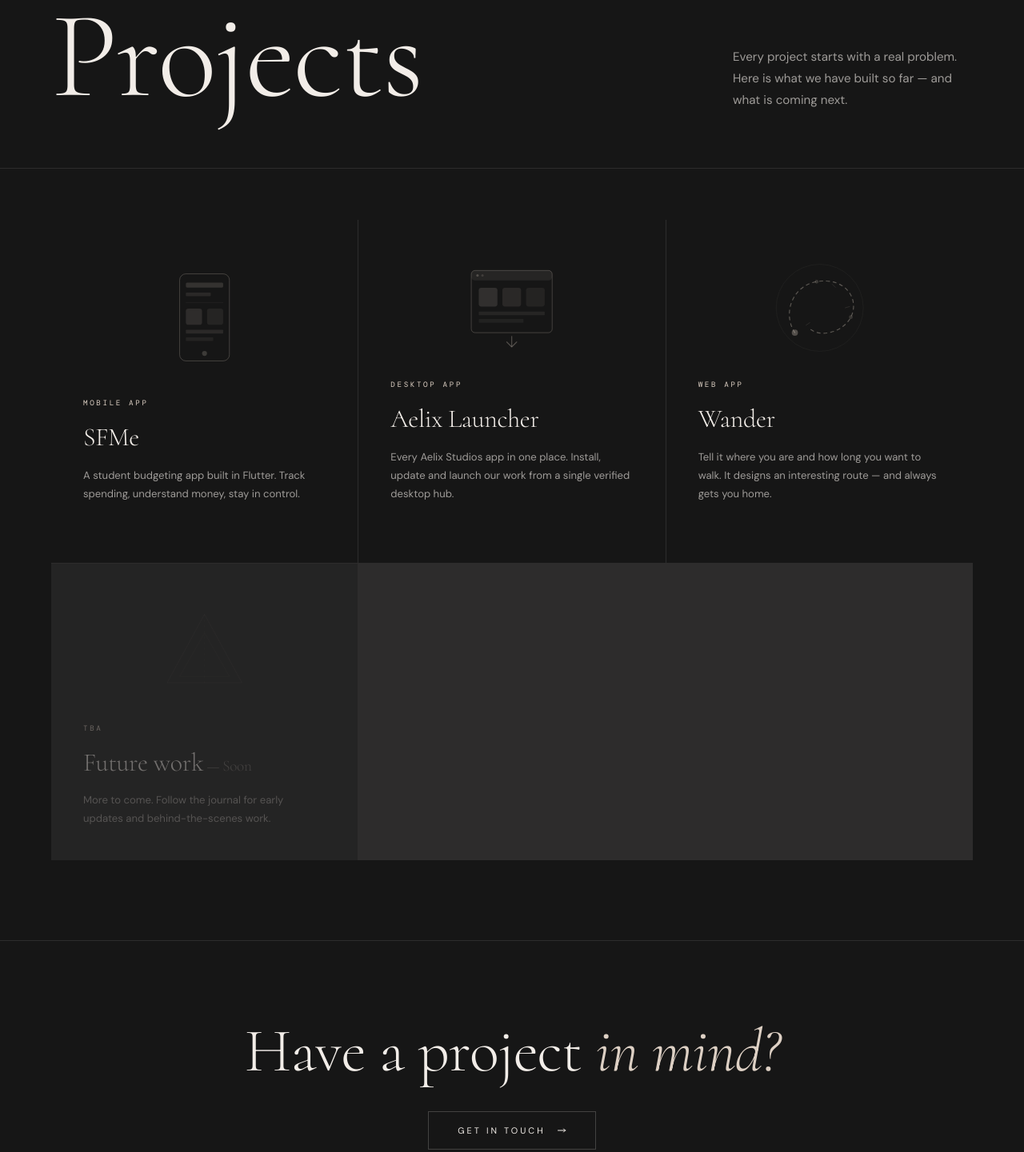
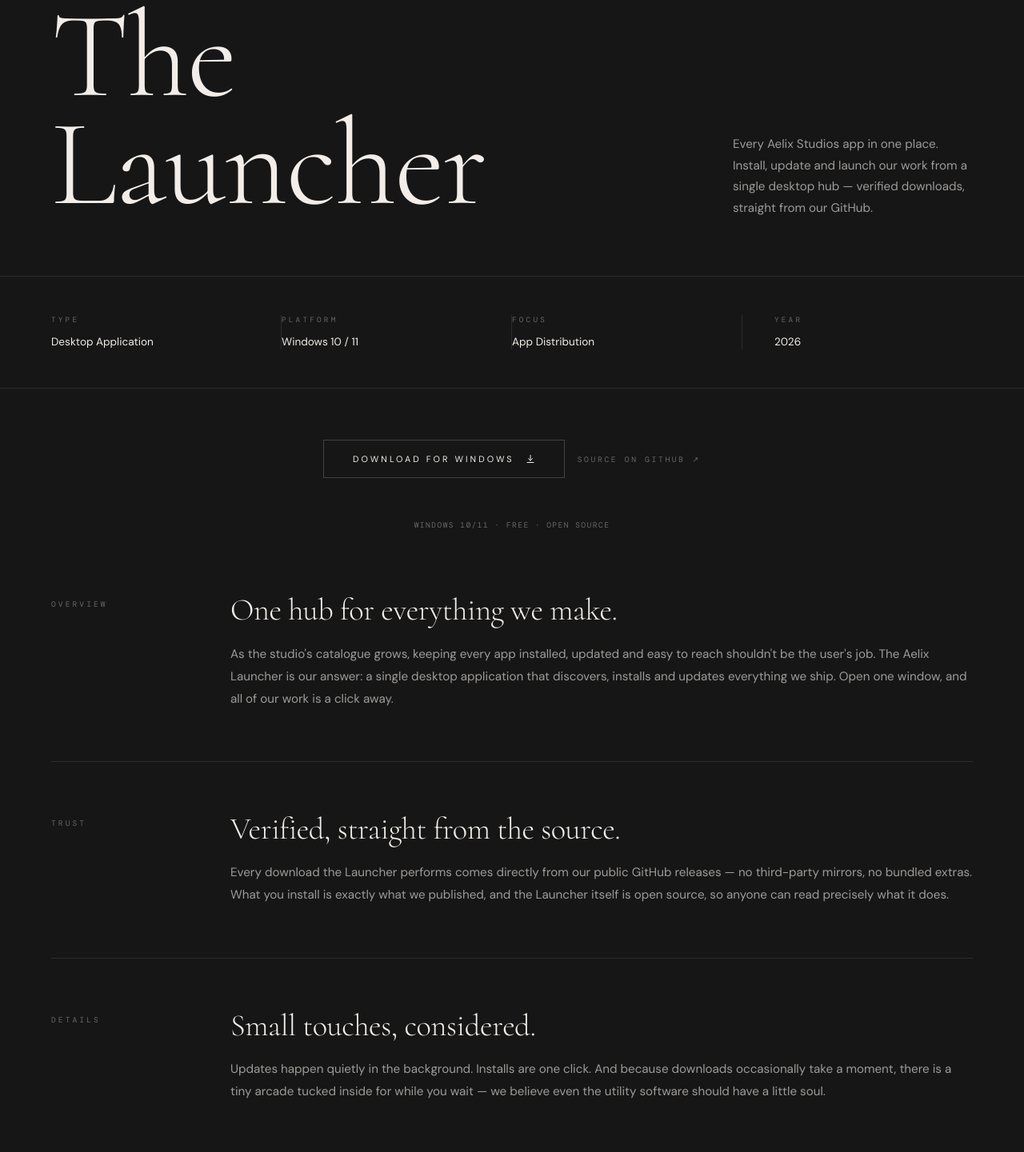
Before and after one commit to Labz365/Aelix-Studio, a plain HTML site: page projects.html in a window 1280 px wide. Shown: the part 190-1631 px from the top of the page at 80% size. Drawn offline with nearby package versions, Linux system fonts and the light colour scheme; a web font is replaced by a local one.

Commit message:
Revise projects.html for Aelix Launcher details
Updated the title and meta description for the Aelix Launcher page. Added project metadata and improved the project overview sections.

```diff
--- a/projects.html
+++ b/projects.html
@@ -3,7 +3,8 @@
 <head>
   <meta charset="UTF-8" />
   <meta name="viewport" content="width=device-width, initial-scale=1.0" />
-  <title>Projects | Aelix Studios</title>
+  <title>Aelix Launcher | Aelix Studios</title>
+  <meta name="description" content="Aelix Launcher — every Aelix Studios app in one place. Install, update and launch from a single verified desktop hub." />
   <link rel="preconnect" href="https://fonts.googleapis.com" />
   <link rel="preconnect" href="https://fonts.gstatic.com" crossorigin />
   <link href="https://fonts.googleapis.com/css2?family=Cormorant:ital,wght@0,300;0,400;0,500;0,600;1,300;1,400;1,500&family=DM+Sans:ital,opsz,wght@0,9..40,200;0,9..40,300;0,9..40,400;0,9..40,500;1,9..40,300&family=DM+Mono:wght@300;400&display=swap" rel="stylesheet" />
@@ -11,9 +12,11 @@
 </head>
 <body>
 
+  <!-- Custom cursor -->
   <div class="cursor-ring" id="cursorRing"></div>
   <div class="cursor-dot"  id="cursorDot"></div>
 
+  <!-- Mobile menu -->
   <div class="mobile-menu" id="mobileMenu">
     <a href="projects.html">Projects</a>
     <a href="about.html">About</a>
@@ -21,131 +24,149 @@
     <a href="contact.html">Contact</a>
   </div>
 
+  <!-- Navigation -->
   <nav class="nav" id="mainNav">
     <a href="index.html" class="nav-logo">AELIX<span>.</span></a>
     <div class="nav-links">
-      <a href="projects.html" class="active">Projects</a>
+      <a href="projects.html">Projects</a>
       <a href="about.html">About</a>
       <a href="blog.html">Journal</a>
       <a href="contact.html">Contact</a>
     </div>
-    <a href="https://buymeacoffee.com/aelixstudios" target="_blank" rel="noopener"
-       class="donate-btn" style="padding:10px 20px;font-size:0.62rem;margin-right:16px;">Support us</a>
+    <a href="https://buymeacoffee.com/aelixstudios" target="_blank" rel="noopener" class="donate-btn" style="padding:10px 20px;font-size:0.62rem;margin-right:16px;">Support us</a>
     <button class="hamburger" id="hamburger" aria-label="Toggle menu">
       <span></span><span></span><span></span>
     </button>
   </nav>
 
+  <!-- Page header -->
   <div class="page-header">
     <div>
-      <span class="page-header-eyebrow reveal">What we build</span>
-      <h1 class="page-header-title reveal">Projects</h1>
+      <span class="page-header-eyebrow reveal">Desktop App — 03</span>
+      <h1 class="page-header-title reveal">The<br>Launcher</h1>
     </div>
     <p class="page-header-sub reveal-left">
-      Every project starts with a real problem. Here is what we have built so far &mdash; and what is coming next.
+      Every Aelix Studios app in one place. Install, update and launch our work from a single
+      desktop hub &mdash; verified downloads, straight from our GitHub.
     </p>
   </div>
 
-  <section style="padding:64px 64px 100px;">
-    <div class="projects-grid reveal">
+  <!-- Project meta -->
+  <div class="project-meta-bar reveal">
+    <div class="project-meta-item">
+      <span class="project-meta-label">Type</span>
+      <span class="project-meta-value">Desktop Application</span>
+    </div>
+    <div class="project-meta-item">
+      <span class="project-meta-label">Platform</span>
+      <span class="project-meta-value">Windows 10 / 11</span>
+    </div>
+    <div class="project-meta-item">
+      <span class="project-meta-label">Focus</span>
+      <span class="project-meta-value">App Distribution</span>
+    </div>
+    <div class="project-meta-item">
+      <span class="project-meta-label">Year</span>
+      <span class="project-meta-value">2026</span>
+    </div>
+  </div>
 
-      <!-- SFMe -->
-      <a href="project-mobile-app.html" class="project-card">
-        <div class="pc-visual">
-          <svg viewBox="0 0 200 180" fill="none" style="max-height:140px;">
-            <rect x="60" y="20" width="80" height="140" rx="10" stroke="rgba(221,208,196,0.3)" stroke-width="1"/>
-            <rect x="70" y="34" width="60" height="8" rx="2" fill="rgba(221,208,196,0.15)"/>
-            <rect x="70" y="50" width="40" height="6" rx="1" fill="rgba(221,208,196,0.1)"/>
-            <rect x="70" y="66" width="60" height="1" stroke="none" fill="rgba(242,237,232,0.06)"/>
-            <rect x="70" y="76" width="26" height="26" rx="4" fill="rgba(221,208,196,0.12)"/>
-            <rect x="104" y="76" width="26" height="26" rx="4" fill="rgba(221,208,196,0.08)"/>
-            <rect x="70" y="110" width="60" height="6" rx="1" fill="rgba(221,208,196,0.1)"/>
-            <rect x="70" y="122" width="44" height="6" rx="1" fill="rgba(221,208,196,0.07)"/>
-            <circle cx="100" cy="148" r="4" fill="rgba(221,208,196,0.2)"/>
+  <!-- Download CTA -->
+  <section class="cta-section" style="padding-top:64px;padding-bottom:0;border-top:none;">
+    <div class="reveal" style="display:flex;gap:16px;flex-wrap:wrap;align-items:center;justify-content:center;">
+      <a href="https://github.com/Labz365/launcher/releases/download/launcher-v1.0.0/AelixStudioLauncherSetup.exe" class="cta-btn">
+        Download for Windows
+        <svg width="12" height="12" fill="none" viewBox="0 0 24 24" stroke="currentColor" stroke-width="2">
+          <path stroke-linecap="round" stroke-linejoin="round" d="M12 3v13m0 0l-5-5m5 5l5-5M4 21h16"/>
         </svg>
+      </a>
+      <a href="https://github.com/Labz365/launcher" target="_blank" rel="noopener" class="back-link" style="margin:0;">
+        Source on GitHub &nearr;
+      </a>
     </div>
-        <span class="pc-tag">Mobile App</span>
-        <h3 class="pc-title">SFMe</h3>
-        <p class="pc-desc">A student budgeting app built in Flutter. Track spending, understand money, stay in control.</p>
-        <span class="pc-arrow">View project &rarr;</span>
-      </a>
+    <p class="reveal" style="font-family:var(--font-mono);font-size:0.6rem;letter-spacing:0.15em;color:var(--text-dim);margin-top:16px;">
+      WINDOWS 10/11 &middot; FREE &middot; OPEN SOURCE
+    </p>
+  </section>
 
-      <!-- Aelix Launcher -->
-      <a href="project-launcher.html" class="project-card">
-        <div class="pc-visual">
-          <svg viewBox="0 0 200 180" fill="none" style="max-height:140px;">
-            <rect x="35" y="30" width="130" height="100" rx="6" stroke="rgba(221,208,196,0.3)" stroke-width="1"/>
-            <rect x="35" y="30" width="130" height="16" rx="6" fill="rgba(221,208,196,0.08)"/>
-            <circle cx="45" cy="38" r="2" fill="rgba(221,208,196,0.25)"/>
-            <circle cx="53" cy="38" r="2" fill="rgba(221,208,196,0.15)"/>
-            <rect x="47" y="58" width="30" height="30" rx="4" fill="rgba(221,208,196,0.14)"/>
-            <rect x="85" y="58" width="30" height="30" rx="4" fill="rgba(221,208,196,0.10)"/>
-            <rect x="123" y="58" width="30" height="30" rx="4" fill="rgba(221,208,196,0.07)"/>
-            <rect x="47" y="96" width="106" height="6" rx="1" fill="rgba(221,208,196,0.08)"/>
-            <rect x="47" y="108" width="72" height="6" rx="1" fill="rgba(221,208,196,0.06)"/>
-            <path d="M92 145l8 8 8-8" stroke="rgba(221,208,196,0.3)" stroke-width="1.5" stroke-linecap="round" stroke-linejoin="round"/>
-            <line x1="100" y1="136" x2="100" y2="152" stroke="rgba(221,208,196,0.3)" stroke-width="1.5" stroke-linecap="round"/>
-          </svg>
+  <!-- Project body -->
+  <div class="project-body">
+
+    <div class="project-section">
+      <span class="project-section-label reveal">Overview</span>
+      <div class="reveal">
+        <h2 class="project-section-title">One hub for everything we make.</h2>
+        <p class="project-section-body">
+          As the studio's catalogue grows, keeping every app installed, updated and easy to reach
+          shouldn't be the user's job. The Aelix Launcher is our answer: a single desktop application
+          that discovers, installs and updates everything we ship. Open one window, and all of our
+          work is a click away.
+        </p>
       </div>
-        <span class="pc-tag">Desktop App</span>
-        <h3 class="pc-title">Aelix Launcher</h3>
-        <p class="pc-desc">Every Aelix Studios app in one place. Install, update and launch our work from a single verified desktop hub.</p>
-        <span class="pc-arrow">View project &rarr;</span>
-      </a>
+    </div>
 
-      <!-- Wander -->
-      <a href="project-wander.html" class="project-card">
-        <div class="pc-visual">
-          <svg viewBox="0 0 200 180" fill="none" style="max-height:140px;">
-            <path d="M60 130 C40 100, 55 55, 95 48 C140 40, 165 75, 150 105 C138 129, 100 140, 82 122"
-                  stroke="rgba(221,208,196,0.35)" stroke-width="1.5" stroke-dasharray="5 6" fill="none" stroke-linecap="round"/>
-            <circle cx="60" cy="130" r="5" fill="rgba(221,208,196,0.3)"/>
-            <circle cx="95" cy="48" r="3" fill="rgba(221,208,196,0.18)"/>
-            <circle cx="150" cy="105" r="3" fill="rgba(221,208,196,0.18)"/>
-            <path d="M78 118l6-4M120 52l5 5M148 88l-7 2" stroke="rgba(221,208,196,0.15)" stroke-width="1" stroke-linecap="round"/>
-            <circle cx="100" cy="90" r="70" stroke="rgba(242,237,232,0.05)" stroke-width="1"/>
-          </svg>
+    <div class="project-section">
+      <span class="project-section-label reveal">Trust</span>
+      <div class="reveal">
+        <h2 class="project-section-title">Verified, straight from the source.</h2>
+        <p class="project-section-body">
+          Every download the Launcher performs comes directly from our public GitHub releases &mdash;
+          no third-party mirrors, no bundled extras. What you install is exactly what we published,
+          and the Launcher itself is open source, so anyone can read precisely what it does.
+        </p>
       </div>
-        <span class="pc-tag">Web App</span>
-        <h3 class="pc-title">Wander</h3>
-        <p class="pc-desc">Tell it where you are and how long you want to walk. It designs an interesting route — and always gets you home.</p>
-        <span class="pc-arrow">View project &rarr;</span>
-      </a>
+    </div>
 
-      <!-- Coming soon -->
-      <div class="project-card locked">
-        <div class="pc-visual">
-          <svg viewBox="0 0 200 180" fill="none" style="max-height:140px;">
-            <polygon points="100,30 160,140 40,140" stroke="rgba(242,237,232,0.08)" stroke-width="1" fill="none"/>
-            <polygon points="100,60 140,130 60,130" stroke="rgba(242,237,232,0.05)" stroke-width="1" fill="none"/>
-            <line x1="100" y1="30" x2="100" y2="140" stroke="rgba(242,237,232,0.05)" stroke-width="1" stroke-dasharray="3 6"/>
-          </svg>
+    <div class="project-section">
+      <span class="project-section-label reveal">Details</span>
+      <div class="reveal">
+        <h2 class="project-section-title">Small touches, considered.</h2>
+        <p class="project-section-body">
+          Updates happen quietly in the background. Installs are one click. And because downloads
+          occasionally take a moment, there is a tiny arcade tucked inside for while you wait &mdash;
+          we believe even the utility software should have a little soul.
+        </p>
       </div>
-        <span class="pc-tag">TBA</span>
-        <h3 class="pc-title">Future work</h3>
-        <p class="pc-desc">More to come. Follow the journal for early updates and behind-the-scenes work.</p>
+    </div>
+
+    <div class="project-section">
+      <span class="project-section-label reveal">Status</span>
+      <div class="reveal">
+        <h2 class="project-section-title">Available now, evolving constantly.</h2>
+        <p class="project-section-body">
+          The Launcher is live and free for Windows 10 and 11. It ships alongside every new Aelix
+          Studios release, and its roadmap grows with the studio &mdash; web apps like Wander are
+          reachable from it today, with deeper integration on the way.
+        </p>
+      </div>
     </div>
 
   </div>
-  </section>
 
+  <!-- Back / CTA -->
   <section class="cta-section">
-    <h2 class="cta-title reveal">Have a project <em>in mind?</em></h2>
-    <a href="contact.html" class="cta-btn reveal">
-      Get in touch
+    <a href="projects.html" class="back-link reveal">
+      <svg width="12" height="12" fill="none" viewBox="0 0 24 24" stroke="currentColor" stroke-width="2">
+        <path stroke-linecap="round" stroke-linejoin="round" d="M7 16l-4-4m0 0l4-4m-4 4h18"/>
+      </svg>
+      All work
+    </a>
+    <h2 class="cta-title reveal">Start a <em>conversation.</em></h2>
+    <a href="mailto:admin@aelixstudios.com" class="cta-btn reveal">
+      admin@aelixstudios.com
       <svg width="12" height="12" fill="none" viewBox="0 0 24 24" stroke="currentColor" stroke-width="2">
         <path stroke-linecap="round" stroke-linejoin="round" d="M17 8l4 4m0 0l-4 4m4-4H3"/>
       </svg>
     </a>
   </section>
 
+  <!-- Footer -->
   <footer>
     <a href="index.html" class="footer-logo">AELIX<span>.</span></a>
     <div class="footer-links">
       <a href="projects.html">Projects</a>
       <a href="about.html">About</a>
       <a href="blog.html">Journal</a>
-      <a href="contact.html">Contact</a>
     </div>
     <span class="footer-copy">&copy; 2026 Aelix Studios. All rights reserved.</span>
   </footer>
```
Lines whose indentation alone changed are shown as unchanged.
